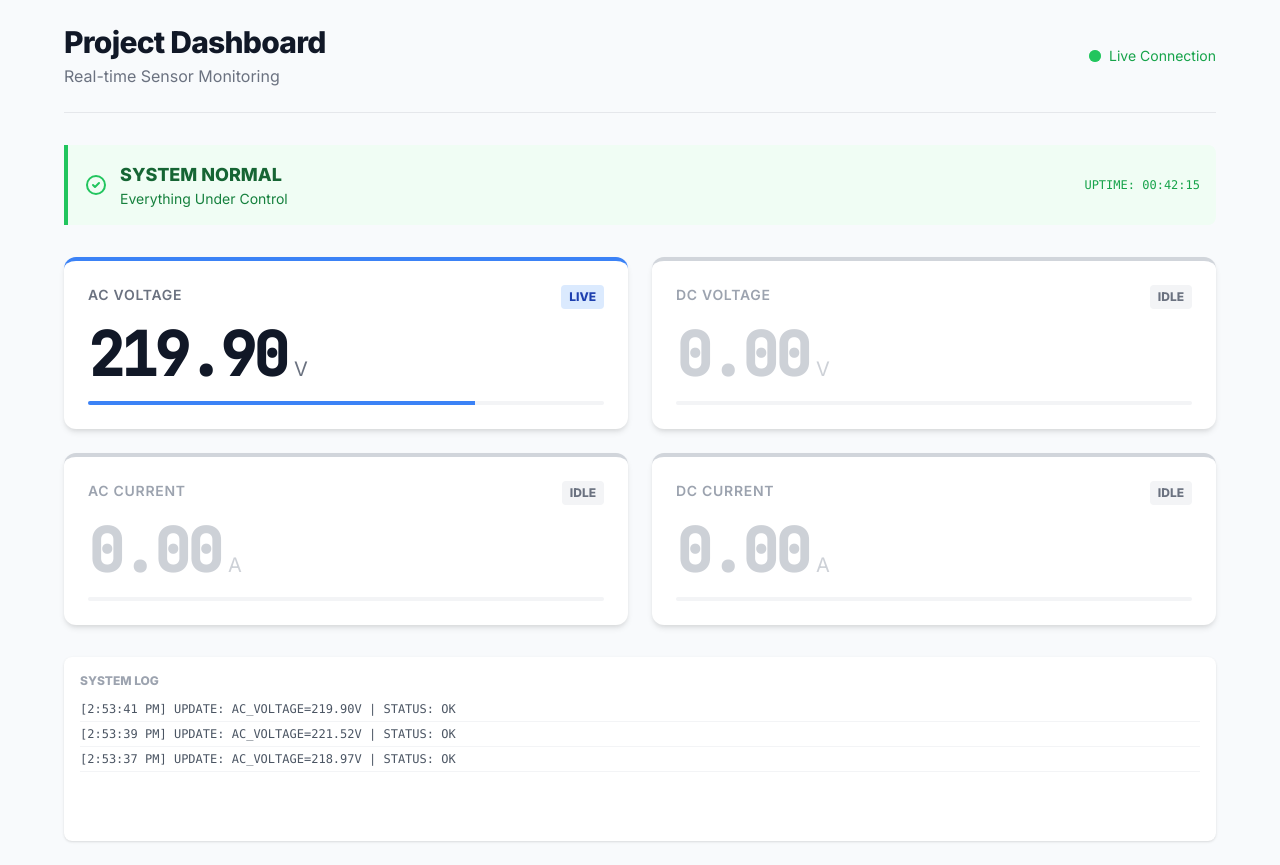
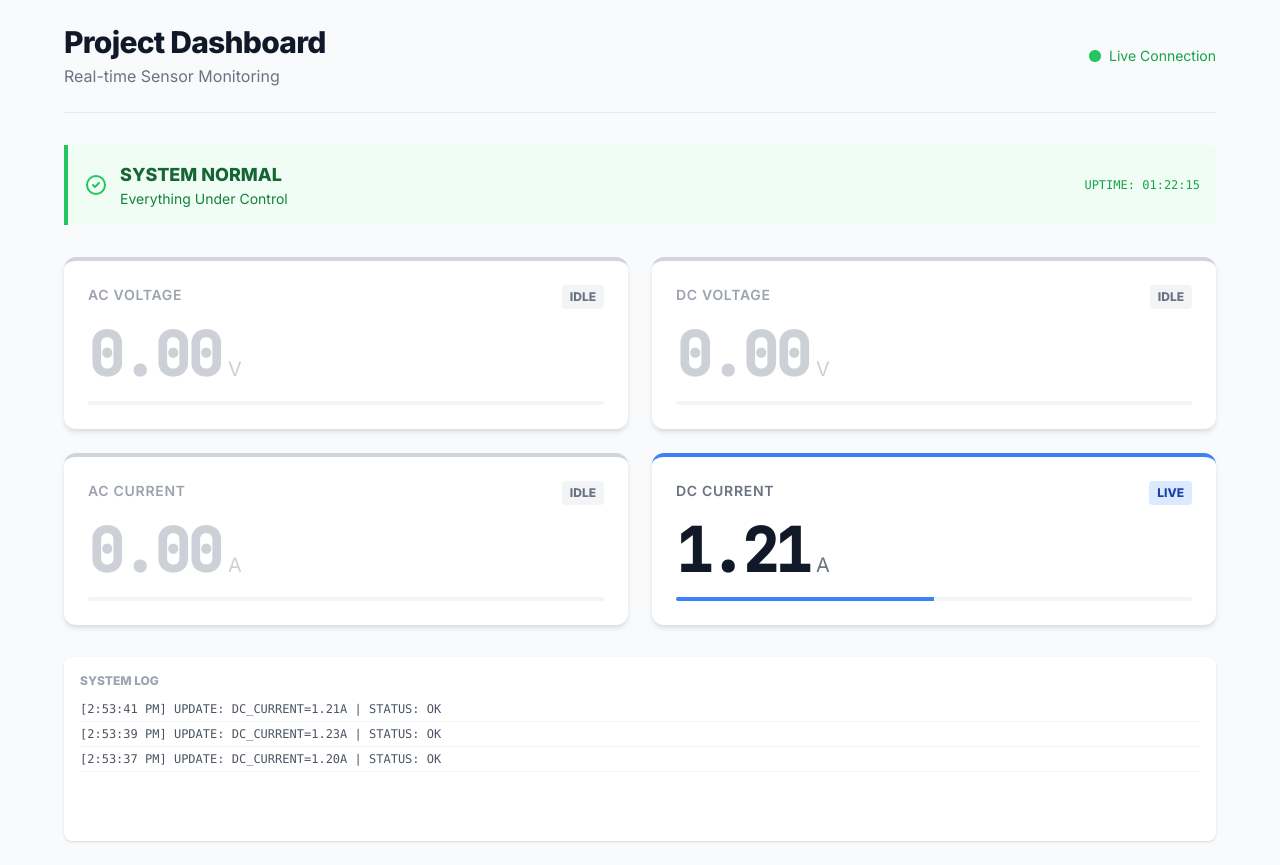
Before and after one commit to Esshan-Paliwal/EsshanPaliwal.github.io, a plain HTML site: page index.html in a window 1280 px wide. Drawn offline with nearby package versions, Linux system fonts and the light colour scheme.

Commit message:
dc current

```diff
--- a/index.html
+++ b/index.html
@@ -11,8 +11,8 @@
 
     <style>
         body {
-            background-color: #f8fafc; /* Light Gray/White */
-            color: #1e293b; /* Dark Slate */
+            background-color: #f8fafc;
+            color: #1e293b;
             font-family: 'Inter', sans-serif;
         }
 
@@ -33,7 +33,7 @@
         }
 
         /* Smooth color transition for the number flash */
-        #ac-v {
+        #dc-a {
             transition: color 0.3s ease;
         }
     </style>
@@ -65,24 +65,22 @@
                 </div>
             </div>
             <div class="text-right hidden md:block">
-                <p class="text-xs text-green-600 font-mono">UPTIME: 00:42:15</p>
+                <p class="text-xs text-green-600 font-mono">UPTIME: 01:22:15</p>
             </div>
         </div>
 
         <div class="grid grid-cols-1 md:grid-cols-2 gap-6 mb-8">
 
-            <div class="card p-6 border-t-4 border-blue-500">
+            <div class="card p-6 border-t-4 border-gray-300">
                 <div class="flex justify-between items-start mb-4">
-                    <h2 class="text-gray-500 font-semibold text-sm uppercase tracking-wider">AC Voltage</h2>
-                    <span class="bg-blue-100 text-blue-800 text-xs font-bold px-2 py-1 rounded">LIVE</span>
+                    <h2 class="text-gray-400 font-semibold text-sm uppercase tracking-wider">AC Voltage</h2>
+                    <span class="bg-gray-100 text-gray-500 text-xs font-bold px-2 py-1 rounded">IDLE</span>
                 </div>
-                <div class="flex items-baseline">
-                    <span id="ac-v" class="text-6xl font-bold text-gray-900 mono-font tracking-tighter">220.00</span>
-                    <span class="ml-2 text-xl text-gray-500 font-medium">V</span>
+                <div class="flex items-baseline opacity-50">
+                    <span id="ac-v" class="text-6xl font-bold text-gray-400 mono-font tracking-tighter">0.00</span>
+                    <span class="ml-2 text-xl text-gray-400 font-medium">V</span>
                 </div>
-                <div class="mt-4 h-1 w-full bg-gray-100 rounded-full overflow-hidden">
-                    <div class="h-full bg-blue-500 w-3/4"></div>
-                </div>
+                <div class="mt-4 h-1 w-full bg-gray-100 rounded-full"></div>
             </div>
 
             <div class="card p-6 border-t-4 border-gray-300">
@@ -109,16 +107,17 @@
                 <div class="mt-4 h-1 w-full bg-gray-100 rounded-full"></div>
             </div>
 
-            <div class="card p-6 border-t-4 border-gray-300">
+            <div class="card p-6 border-t-4 border-blue-500">
                 <div class="flex justify-between items-start mb-4">
-                    <h2 class="text-gray-400 font-semibold text-sm uppercase tracking-wider">DC Current</h2>
-                    <span class="bg-gray-100 text-gray-500 text-xs font-bold px-2 py-1 rounded">IDLE</span>
+                    <h2 class="text-gray-500 font-semibold text-sm uppercase tracking-wider">DC Current</h2>
+                    <span class="bg-blue-100 text-blue-800 text-xs font-bold px-2 py-1 rounded">LIVE</span>
                 </div>
-                <div class="flex items-baseline opacity-50">
-                    <span id="dc-a" class="text-6xl font-bold text-gray-400 mono-font tracking-tighter">0.00</span>
-                    <span class="ml-2 text-xl text-gray-400 font-medium">A</span>
+                <div class="flex items-baseline">
+                    <span id="dc-a" class="text-6xl font-bold text-gray-900 mono-font tracking-tighter">1.21</span>
+                    <span class="ml-2 text-xl text-gray-500 font-medium">A</span>
                 </div>
-                <div class="mt-4 h-1 w-full bg-gray-100 rounded-full"></div>
+                <div class="mt-4 h-1 w-full bg-gray-100 rounded-full overflow-hidden">
+                    <div class="h-full bg-blue-500 w-1/2"></div> </div>
             </div>
 
         </div>
@@ -134,36 +133,35 @@
     <script>
         // --- SIMULATION CONFIGURATION ---
         const UPDATE_INTERVAL = 2000; // 2 Seconds
-        const TARGET_AC_V = 220.0;
+        const TARGET_DC_A = 1.21;
 
         function updateDashboard() {
-            // 1. Generate AC Voltage (Broader range: 218V to 222V)
-            // This makes the movement very obvious
-            const noise = (Math.random() * 4) - 2;
-            const acVal = (TARGET_AC_V + noise).toFixed(2);
+            // 1. Generate DC Current (Target 1.21A +/- 0.02A)
+            const noise = (Math.random() * 0.04) - 0.02;
+            const dcVal = (TARGET_DC_A + noise).toFixed(2);
 
             // 2. Update the DOM
-            const acElement = document.getElementById('ac-v');
-            if(acElement) {
-                acElement.innerText = acVal;
+            const dcElement = document.getElementById('dc-a');
+            if(dcElement) {
+                dcElement.innerText = dcVal;
 
                 // Visual Flash Effect (Blue Flash)
-                acElement.style.color = "#2563eb";
+                dcElement.style.color = "#2563eb";
                 setTimeout(() => {
-                    acElement.style.color = "#111827"; // Back to dark gray
+                    dcElement.style.color = "#111827"; // Back to dark gray
                 }, 300);
             }
 
             // 3. Keep others at Zero
             document.getElementById('dc-v').innerText = "0.00";
+            document.getElementById('ac-v').innerText = "0.00";
             document.getElementById('ac-a').innerText = "0.00";
-            document.getElementById('dc-a').innerText = "0.00";
 
             // 4. Add to Log
             const time = new Date().toLocaleTimeString();
             const logArea = document.getElementById('log-area');
             if(logArea) {
-                const logLine = `[${time}] UPDATE: AC_VOLTAGE=${acVal}V | STATUS: OK`;
+                const logLine = `[${time}] UPDATE: DC_CURRENT=${dcVal}A | STATUS: OK`;
                 logArea.innerHTML = `<div class="border-b border-gray-100 py-1">${logLine}</div>` + logArea.innerHTML;
             }
         }
```
